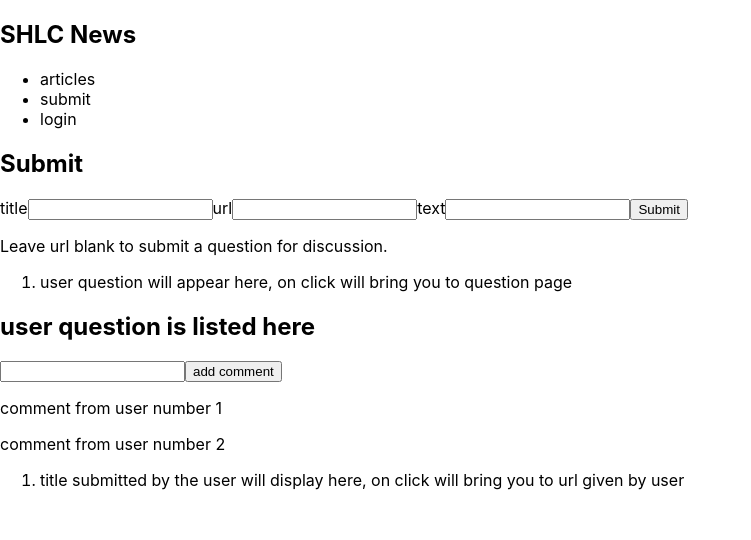
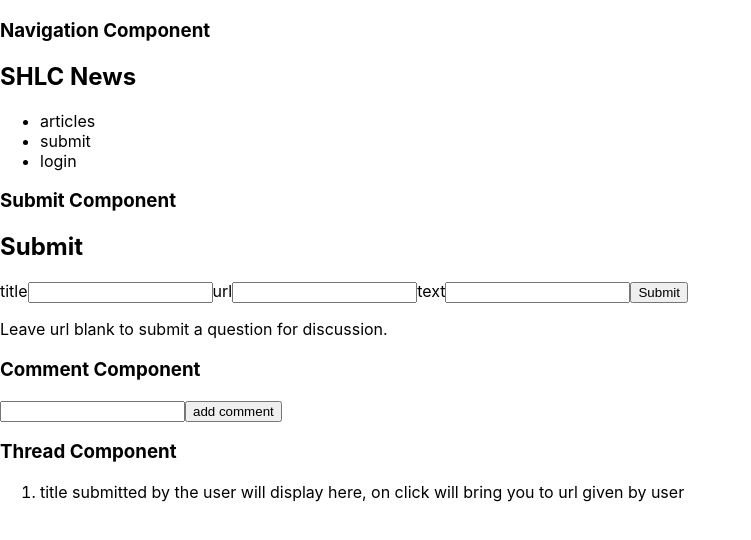
Before and after one commit to MintbeanHackathons/2020-04-30-juno-careerhack-week, a React (Create React App) app in the folder frontend/: page / in a window 1280 px wide. Shown: the top 540 px of the page, without its empty margins (0-751 px from the left). Built offline with nearby package versions, Linux system fonts and the light colour scheme.

Commit message:
split app.js into components

```diff
--- a/frontend/src/App.js
+++ b/frontend/src/App.js
@@ -1,56 +1,22 @@
 import React, { Component } from 'react';
+import Comment from './components/Comment';
+import Submit from './components/Submit';
+import Nav from './components/Nav';
+import Thread from './components/Thread';
 import './App.css';
 
 class App extends Component {
   render() {
     return (
       <div className="App">
-        <header className="App-header">
-          <nav>
-            <h1>SHLC News</h1>
-            <ul>
-              <li>articles</li>
-              <li>submit</li>
-              <li>login</li>
-            </ul>
-          </nav>
-        </header>
+        <Nav />
 
-        <section className="submit">
-          {/* this section will not have full header */}
-          <h1>Submit</h1>
-          <form>
-            <label htmlFor="title">title</label>
-            <input type="text" name="title" id="title"/>
-            <label htmlFor="url">url</label>
-            <input type="text" name="url" id="url"/>
-            <label htmlFor="text">text</label>
-            <input type="textarea" name="text" id="text"/>
-            <input type="submit" name="submit" id="submit"/>
-          </form>
-          <p>Leave url blank to submit a question for discussion.</p>
-        </section>
+        <Submit />
 
-        <section className="questions-thread">
-          {/* this section will have full header and can use same component in articles-thread*/}
-          <ol>
-            <li>user question will appear here, on click will bring you to question page</li>
-          </ol>
-        </section>
+        <Comment />
 
-        <section className="question-discussion">
-          <h2>user question is listed here</h2>
-          <input type="textarea" name="comment" id="comment"/>
-          <button>add comment</button>
-          <p>comment from user number 1</p>
-          <p>comment from user number 2</p>
-        </section>
+        <Thread />
 
-        <section className="articles-thread">
-          <ol>
-            <li>title submitted by the user will display here, on click will bring you to url given by user</li>
-          </ol>
-        </section>
       </div>
     );
   }
--- /dev/null
+++ b/frontend/src/components/Comment.js
@@ -0,0 +1,15 @@
+import React, { Component } from 'react';
+
+class Comment extends Component {
+  render() {
+    return (
+      <div className="comment">
+        <h3>Comment Component</h3>
+        <input type="textarea" name="comment" id="comment" />
+        <button>add comment</button>
+      </div>
+    );
+  }
+}
+
+export default Comment;
--- /dev/null
+++ b/frontend/src/components/Nav.js
@@ -0,0 +1,21 @@
+import React, { Component } from 'react';
+
+class Nav extends Component {
+  render() {
+    return (
+      <div className="navigation">
+        <h3>Navigation Component</h3>
+        <nav>
+          <h1>SHLC News</h1>
+          <ul>
+            <li>articles</li>
+            <li>submit</li>
+            <li>login</li>
+          </ul>
+        </nav>
+      </div>
+    );
+  }
+}
+
+export default Nav;
--- /dev/null
+++ b/frontend/src/components/Submit.js
@@ -0,0 +1,24 @@
+import React, { Component } from 'react';
+
+class Submit extends Component {
+  render() {
+    return (
+      <div className="submit">
+        <h3>Submit Component</h3>
+        <h2>Submit</h2>
+        <form>
+          <label htmlFor="title">title</label>
+          <input type="text" name="title" id="title" />
+          <label htmlFor="url">url</label>
+          <input type="text" name="url" id="url" />
+          <label htmlFor="text">text</label>
+          <input type="textarea" name="text" id="text" />
+          <input type="submit" name="submit" id="submit" />
+        </form>
+        <p>Leave url blank to submit a question for discussion.</p>
+      </div>
+    );
+  }
+}
+
+export default Submit;
--- /dev/null
+++ b/frontend/src/components/Thread.js
@@ -0,0 +1,16 @@
+import React, { Component } from 'react';
+
+class Thread extends Component {
+  render() {
+    return (
+      <div className="thread">
+        <h3>Thread Component</h3>
+        <ol>
+          <li>title submitted by the user will display here, on click will bring you to url given by user</li>
+        </ol>
+      </div>
+    );
+  }
+}
+
+export default Thread;
```
Also changed, not shown: frontend/src/logo.svg (deleted).
